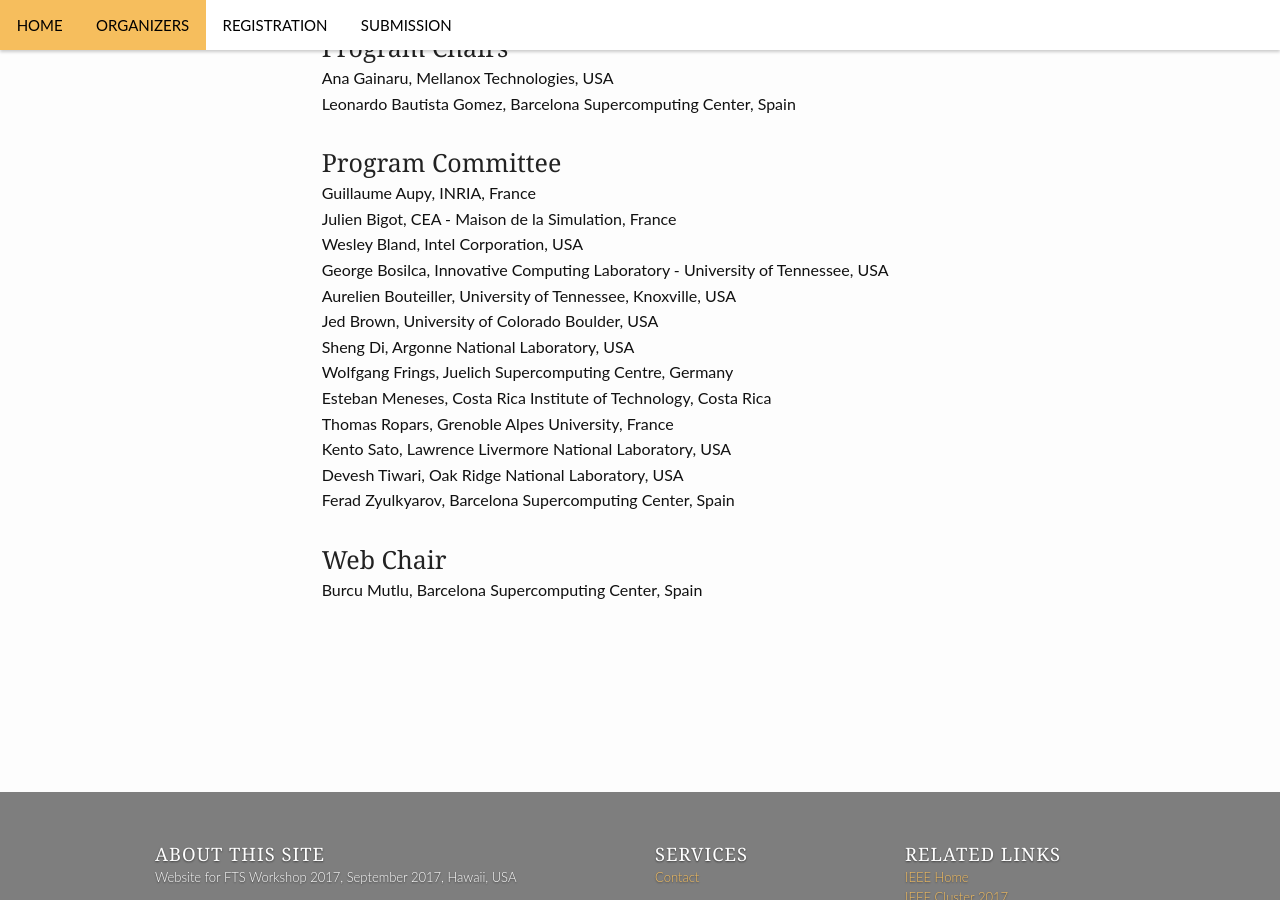
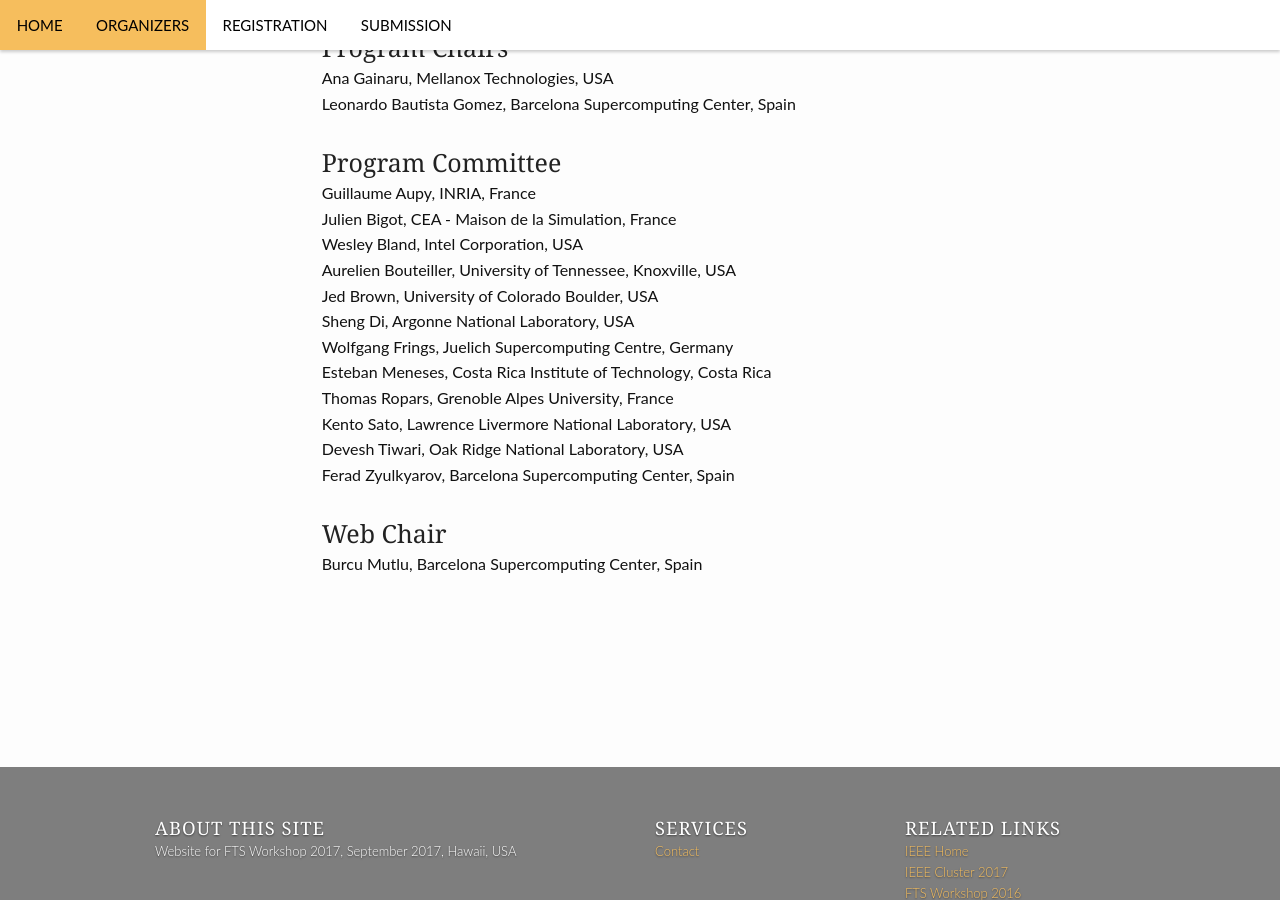
Before and after one commit to fts-workshop/fts17.github.io, a Jekyll site: the page built from organizers.md, in a window 1280 px wide and 900 px high, scrolled down 702 px. Built offline with Jekyll 4.4.1, drawn with Linux system fonts in a browser that asks for light colours.

Commit message:
removed George Bosilca

```diff
--- a/organizers.md
+++ b/organizers.md
@@ -26,7 +26,6 @@ Leonardo Bautista Gomez, Barcelona Supercomputing Center, Spain<br>
 Guillaume Aupy, INRIA, France<br>
 Julien Bigot,	CEA - Maison de la Simulation, France <br>
 Wesley Bland, Intel Corporation, USA<br>
-George Bosilca, Innovative Computing Laboratory - University of Tennessee, USA<br>
 Aurelien Bouteiller, University of Tennessee, Knoxville, USA<br>
 Jed Brown, University of Colorado Boulder, USA <br>
 Sheng Di, Argonne National Laboratory, USA<br>
```
